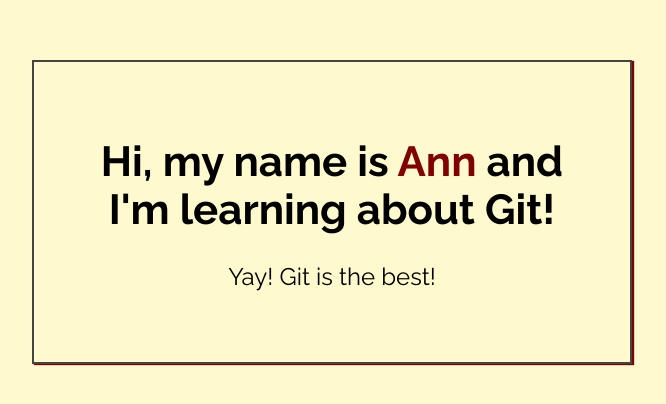
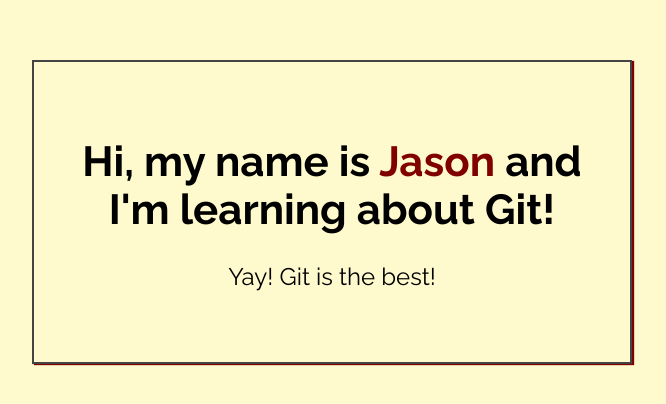
Before and after one commit to j-alvarez-1/my-first-repo, a plain HTML site: page index.html in a window 1280 px wide. Shown: the part 188-592 px from the top of the page, without its empty margins (308-974 px from the left). Drawn offline with Linux system fonts and the light colour scheme.

Commit message:
Added name to index.html

```diff
--- a/index.html
+++ b/index.html
@@ -14,7 +14,7 @@
 <body>
 
     <div class="greeting">
-        <h1>Hi, my name is <span class="highlight">Ann</span> and I'm learning about Git! </h1>
+        <h1>Hi, my name is <span class="highlight">Jason</span> and I'm learning about Git! </h1>
 
         <p>Yay! Git is the best!</p>
     </div>
```
